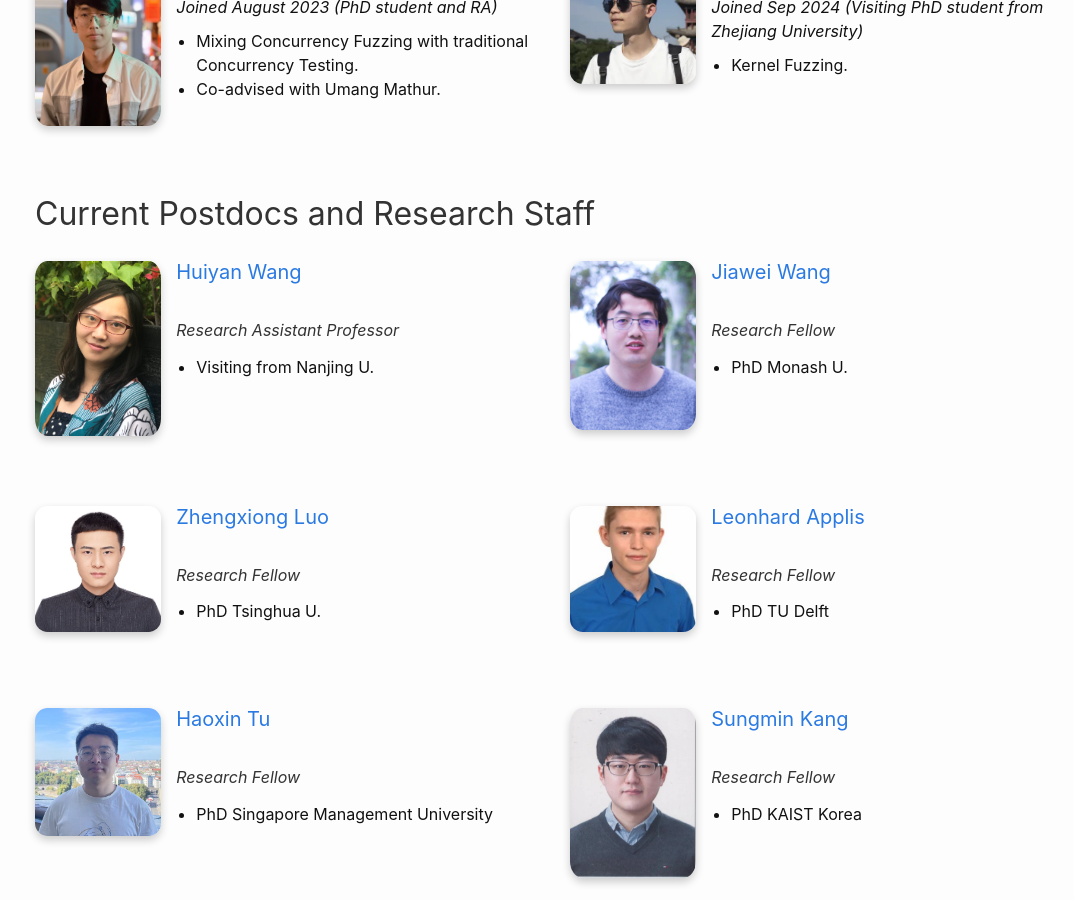
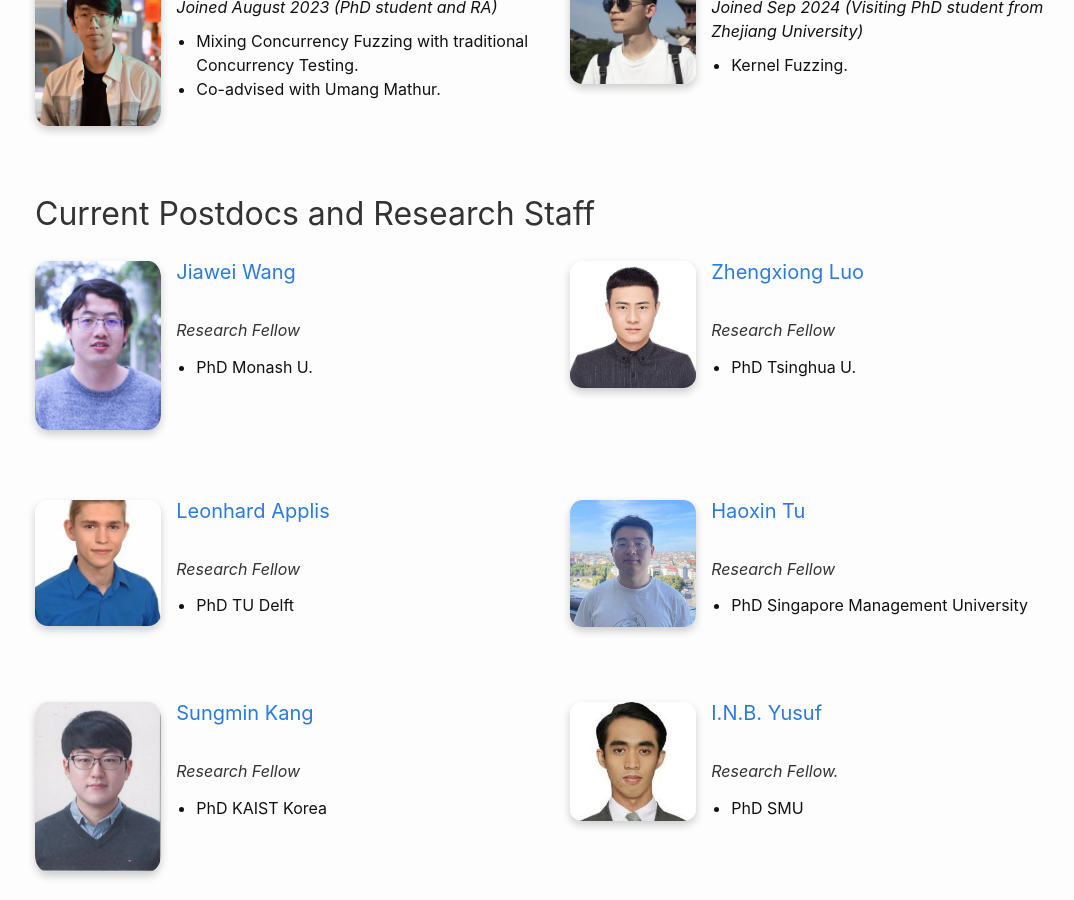
Before and after one commit to nus-tss/nus-tss.github.io, a Jekyll site: the page built from _pages/team.md, in a window 1280 px wide and 900 px high, scrolled down 1523 px. Shown: the whole window, without its empty margins (85-1159 px from the left). Built offline with Jekyll 4.4.1, drawn with Linux system fonts in a browser that asks for light colours; nearby versions of some CDN libraries.

Commit message:
Update staff.yml

```diff
--- a/_data/team/staff.yml
+++ b/_data/team/staff.yml
@@ -1,8 +1,4 @@
-- name: Huiyan Wang
-  photo: why.jpg
-  role: Research Assistant Professor
-  info: Visiting from Nanjing U.
-  website: http://www.why.ink:8080/
+
 
 - name: Jiawei Wang
   photo: jiawei.jpg
```
